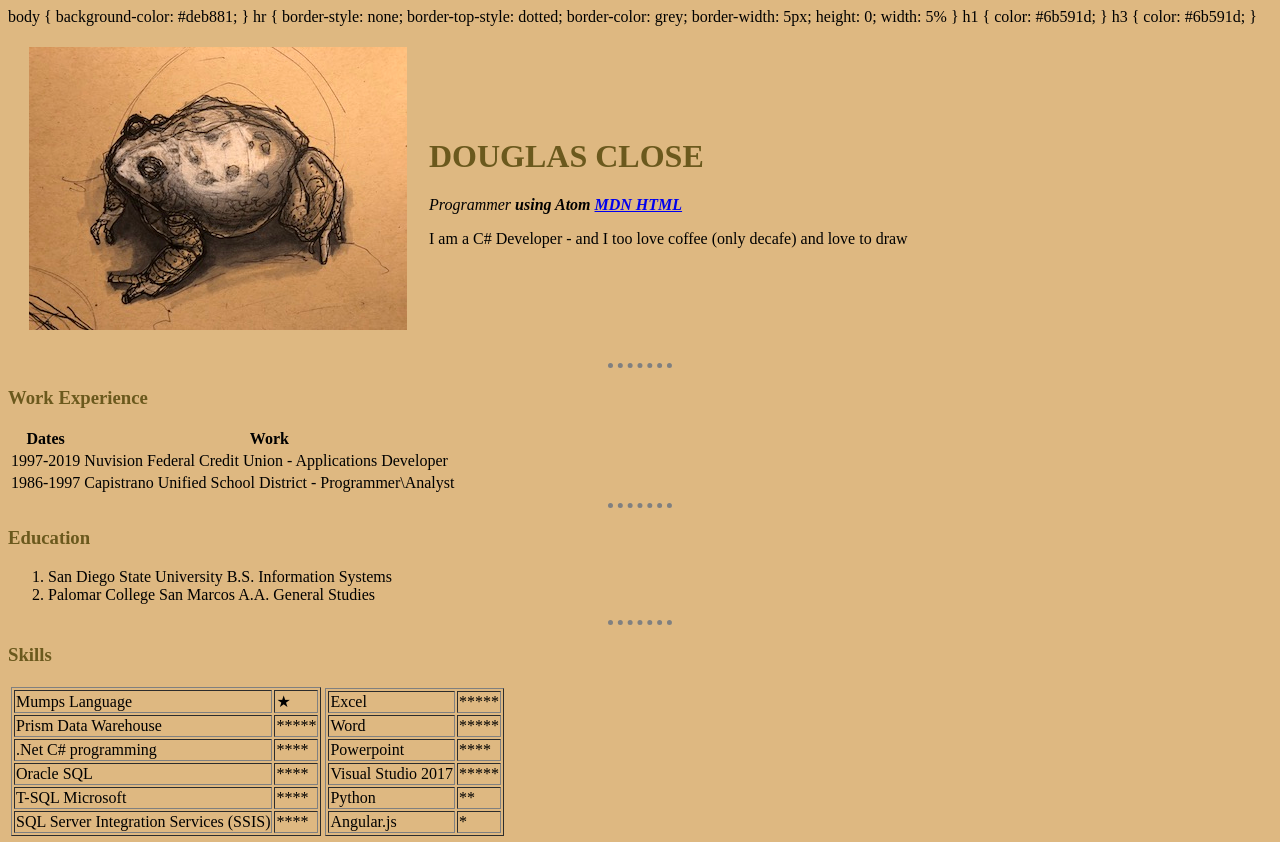
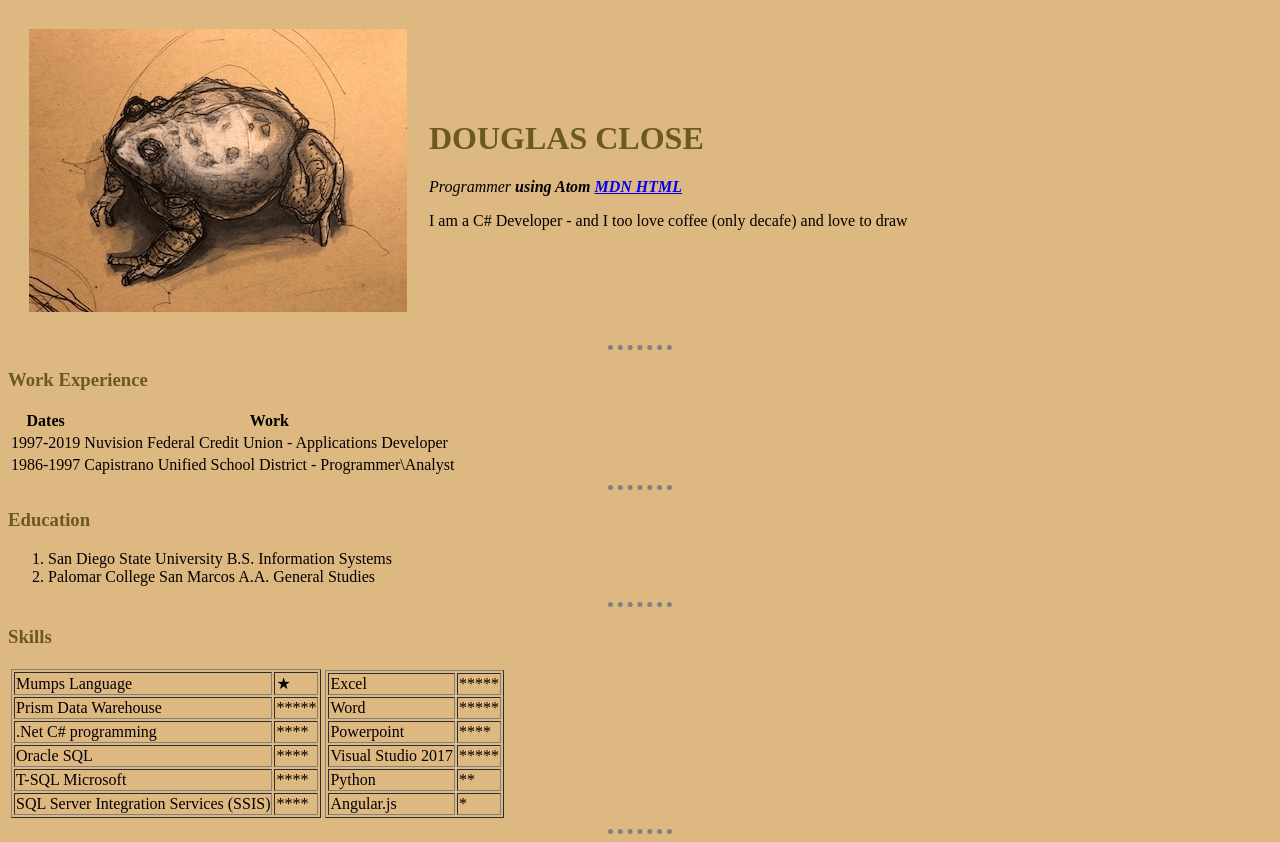
Before and after one commit to d-close/CV, a plain HTML site: page index.html in a window 1280 px wide. Shown: the top 842 px of the page. Drawn offline with Linux system fonts and the light colour scheme.

Commit message:
Update index.html

```diff
--- a/index.html
+++ b/index.html
@@ -6,31 +6,6 @@
   <title>Doug's Personal Site</title>
 
   <link rel="stylesheet" href="/css/styles.css">
-
-  <styles>
-  body {
-  background-color: #deb881;
-  }
-
-  hr {
-    border-style: none;
-    border-top-style: dotted;
-    border-color: grey;
-    border-width: 5px;
-    height: 0;
-    width: 5%
-
-  }
-
-  h1 {
-   color: #6b591d;
-  }
-
-  h3 {
-    color: #6b591d;
-  }
-
-  </styles>
 
 </head>
 
```
